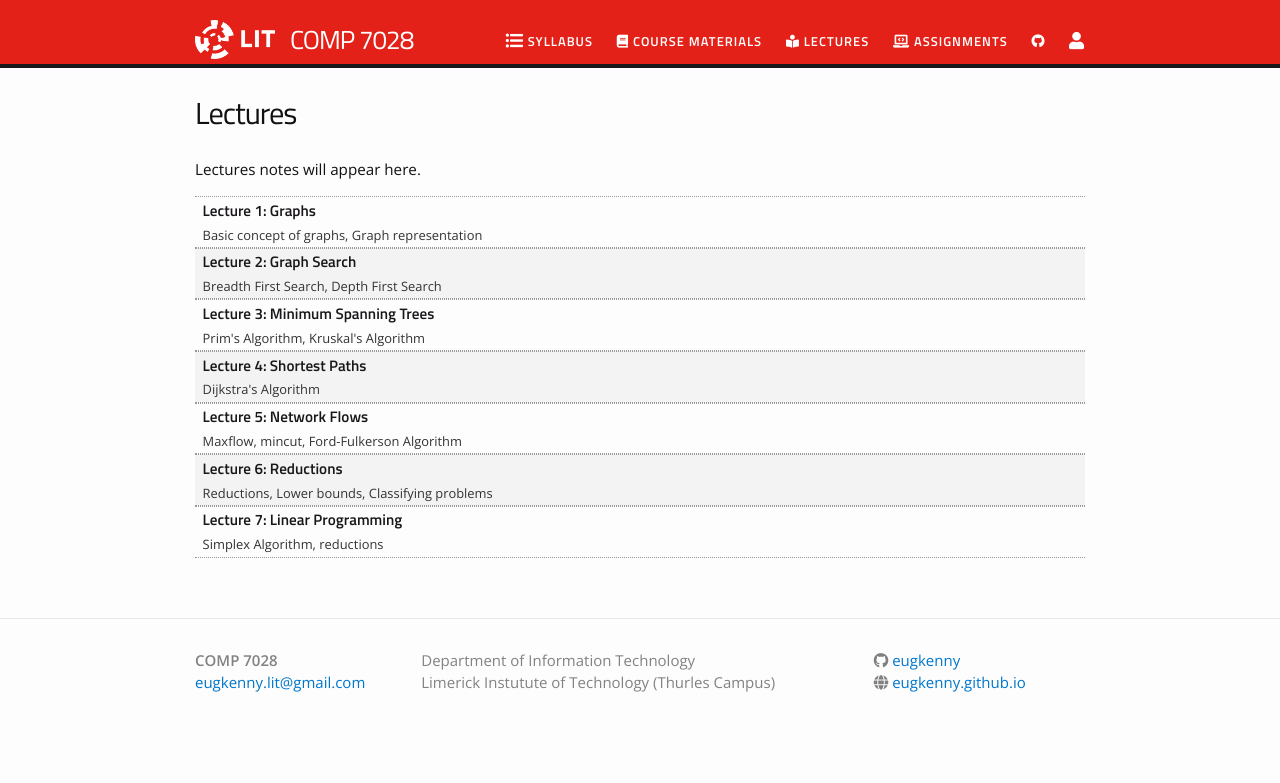
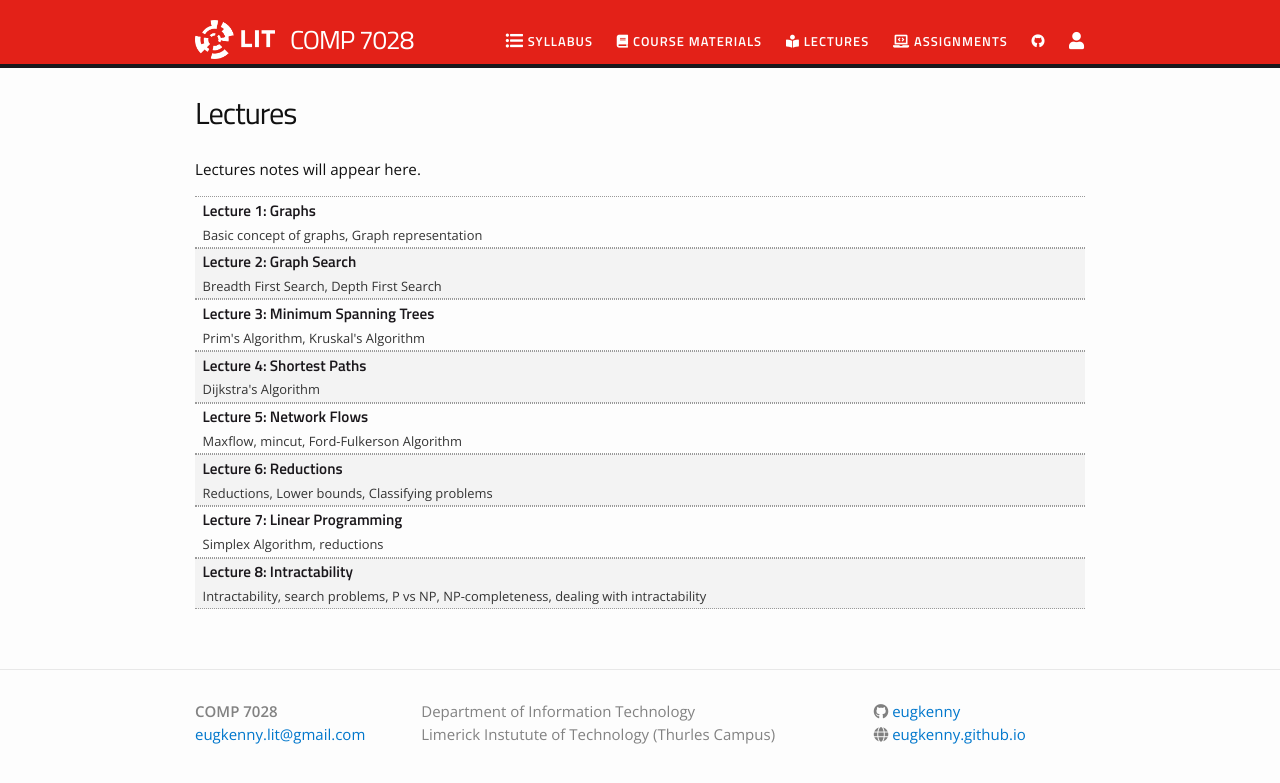
Before and after one commit to eugkenny/COMP7028, a Jekyll site: the page built from lectures.md, in a window 1280 px wide. Shown: the top 783 px of the page. Built offline with Jekyll 4.4.1, drawn with Linux system fonts in a browser that asks for light colours; nearby versions of some CDN libraries.

Commit message:
Update lectures

```diff
--- a/_data/lectures.yml
+++ b/_data/lectures.yml
@@ -37,3 +37,8 @@
   filename: Algs - Lecture 06b - Linear Programming.pdf
   dirname: lectures
   tldr: "Simplex Algorithm, reductions"
+
+- title: "Lecture 8: Intractability"
+  filename: Algs - Lecture 07 - Intractability.pdf
+  dirname: lectures
+  tldr: "Intractability, search problems, P vs NP, NP-completeness, dealing with intractability"
```
